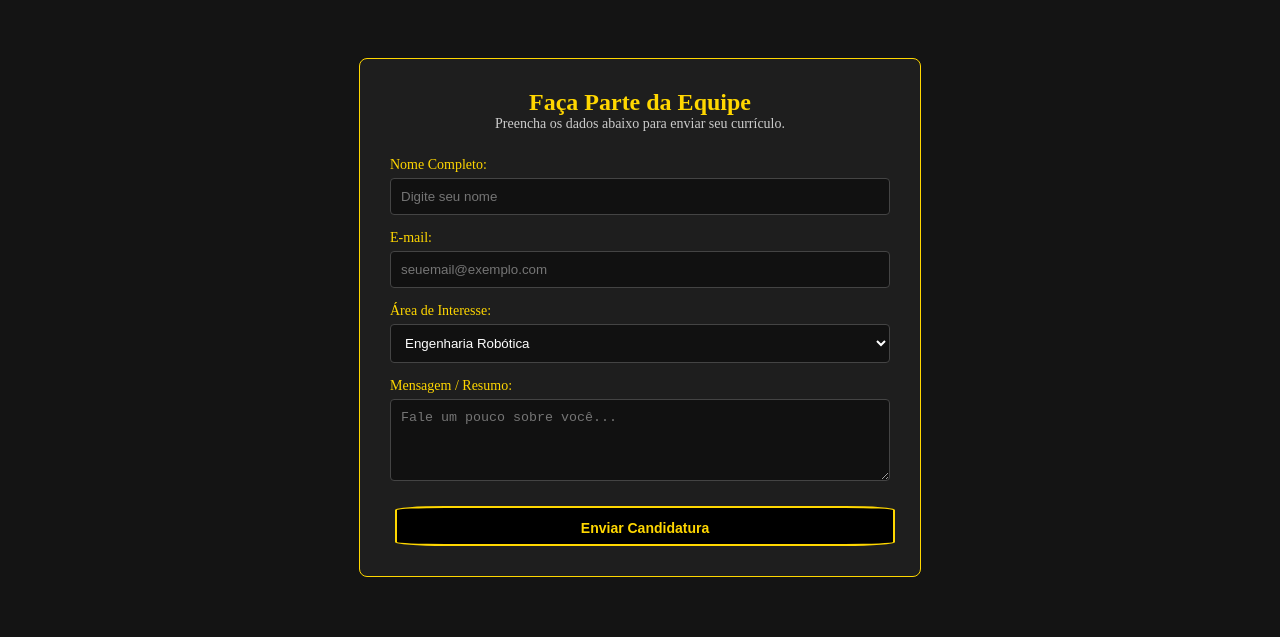
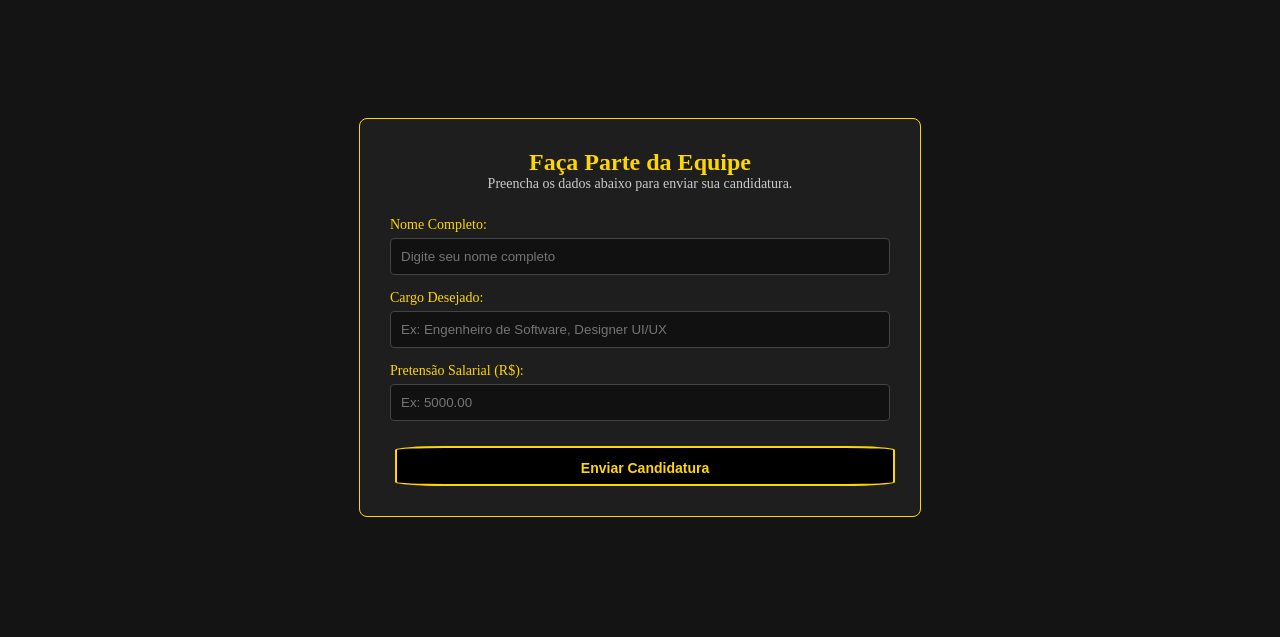
Before and after one commit to bellanzada/semantica, a plain HTML site: page trabalhe.html in a window 1280 px wide. Shown: the part 86-723 px from the top of the page. Drawn offline with Linux system fonts and the light colour scheme.

Commit message:
Add files via upload

```diff
--- a/trabalhe.html
+++ b/trabalhe.html
@@ -23,33 +23,27 @@
     <main style="background-color: rgb(20, 20, 20); min-height: 70vh; display: flex; justify-content: center; align-items: center; padding: 40px 20px;">
         <section style="width: 100%; max-width: 500px; background-color: rgb(30, 30, 30); border: 1px solid rgb(255, 215, 0); border-radius: 8px; padding: 30px; color: #fff;">
             <h2 style="color: rgb(255, 215, 0); text-align: center; margin-top: 0;">Faça Parte da Equipe</h2>
-            <p style="text-align: center; color: #ccc; font-size: 14px; margin-bottom: 25px;">Preencha os dados abaixo para enviar seu currículo.</p>
+            <p style="text-align: center; color: #ccc; font-size: 14px; margin-bottom: 25px;">Preencha os dados abaixo para enviar sua candidatura.</p>
 
             <form style="display: flex; flex-direction: column; gap: 15px;">
+
                 <div style="display: flex; flex-direction: column; gap: 5px;">
                     <label for="nome" style="color: rgb(255, 215, 0); font-size: 14px;">Nome Completo:</label>
-                    <input type="text" id="nome" name="nome" placeholder="Digite seu nome" required style="padding: 10px; background-color: #111; border: 1px solid #444; color: #fff; border-radius: 4px;">
+                    <input type="text" id="nome" name="nome" placeholder="Digite seu nome completo" required style="padding: 10px; background-color: #111; border: 1px solid #444; color: #fff; border-radius: 4px;">
                 </div>
 
+
                 <div style="display: flex; flex-direction: column; gap: 5px;">
-                    <label for="email" style="color: rgb(255, 215, 0); font-size: 14px;">E-mail:</label>
-                    <input type="email" id="email" name="email" placeholder="seuemail@exemplo.com" required style="padding: 10px; background-color: #111; border: 1px solid #444; color: #fff; border-radius: 4px;">
+                    <label for="cargo" style="color: rgb(255, 215, 0); font-size: 14px;">Cargo Desejado:</label>
+                    <input type="text" id="cargo" name="cargo" placeholder="Ex: Engenheiro de Software, Designer UI/UX" required style="padding: 10px; background-color: #111; border: 1px solid #444; color: #fff; border-radius: 4px;">
                 </div>
 
+                <!-- Campo Pretensão Salarial -->
                 <div style="display: flex; flex-direction: column; gap: 5px;">
-                    <label for="area" style="color: rgb(255, 215, 0); font-size: 14px;">Área de Interesse:</label>
-                    <select id="area" name="area" style="padding: 10px; background-color: #111; border: 1px solid #444; color: #fff; border-radius: 4px;">
-                        <option value="engenharia">Engenharia Robótica</option>
-                        <option value="desenvolvimento">Desenvolvimento de Software</option>
-                        <option value="design">Design / UI / UX</option>
-                        <option value="vendas">Vendas e Marketing</option>
-                    </select>
+                    <label for="pretensao" style="color: rgb(255, 215, 0); font-size: 14px;">Pretensão Salarial (R$):</label>
+                    <input type="number" id="pretensao" name="pretensao" step="0.01" min="0" placeholder="Ex: 5000.00" required style="padding: 10px; background-color: #111; border: 1px solid #444; color: #fff; border-radius: 4px;">
                 </div>
 
-                <div style="display: flex; flex-direction: column; gap: 5px;">
-                    <label for="mensagem" style="color: rgb(255, 215, 0); font-size: 14px;">Mensagem / Resumo:</label>
-                    <textarea id="mensagem" name="mensagem" rows="4" placeholder="Fale um pouco sobre você..." style="padding: 10px; background-color: #111; border: 1px solid #444; color: #fff; border-radius: 4px; resize: vertical;"></textarea>
-                </div>
 
                 <button type="submit" class="btnnav" style="margin-top: 10px; cursor: pointer; padding: 12px; font-weight: bold;">Enviar Candidatura</button>
             </form>
```
Also changed, not shown: index.html (+4 -4 lines), sobre.html (+21 -2 lines).
